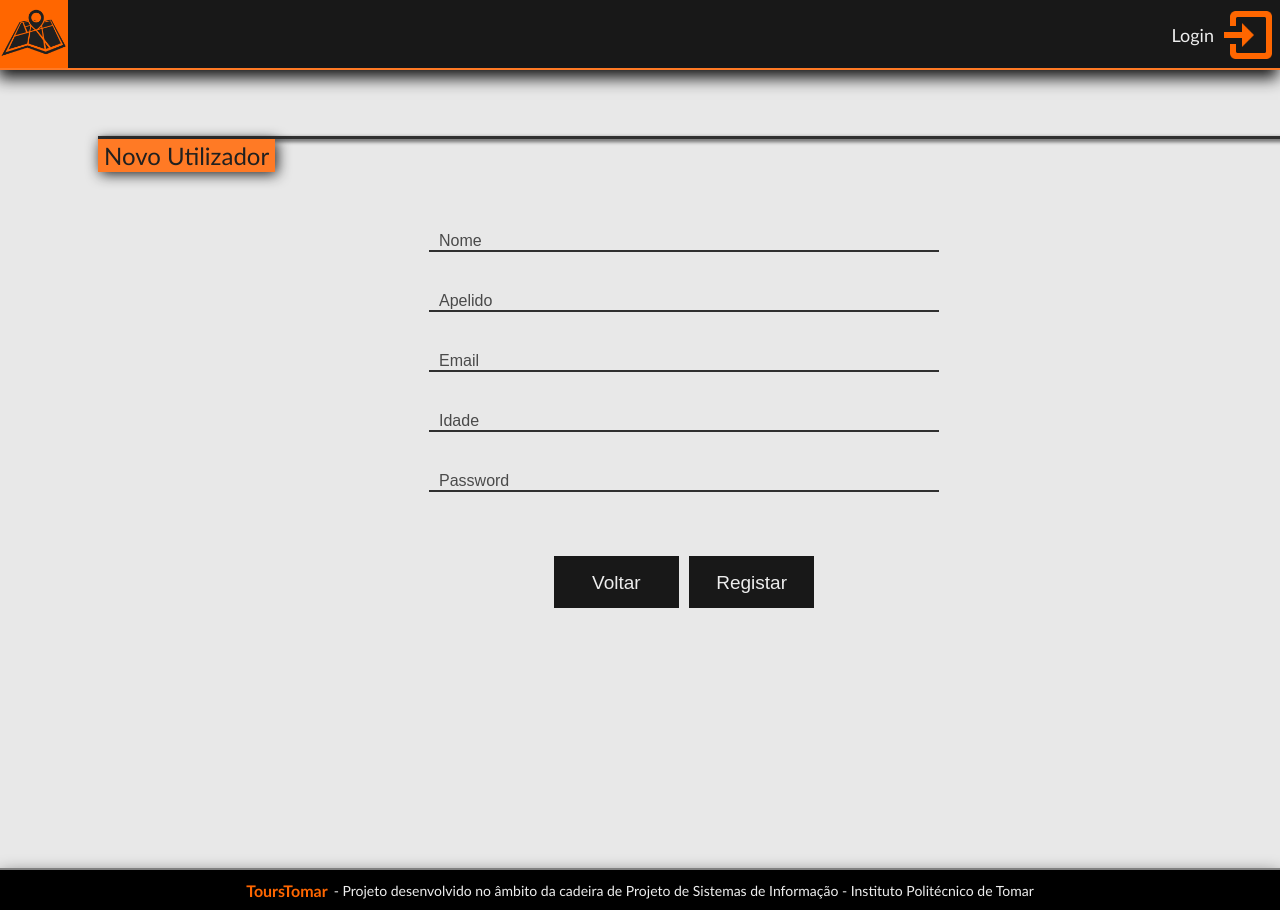
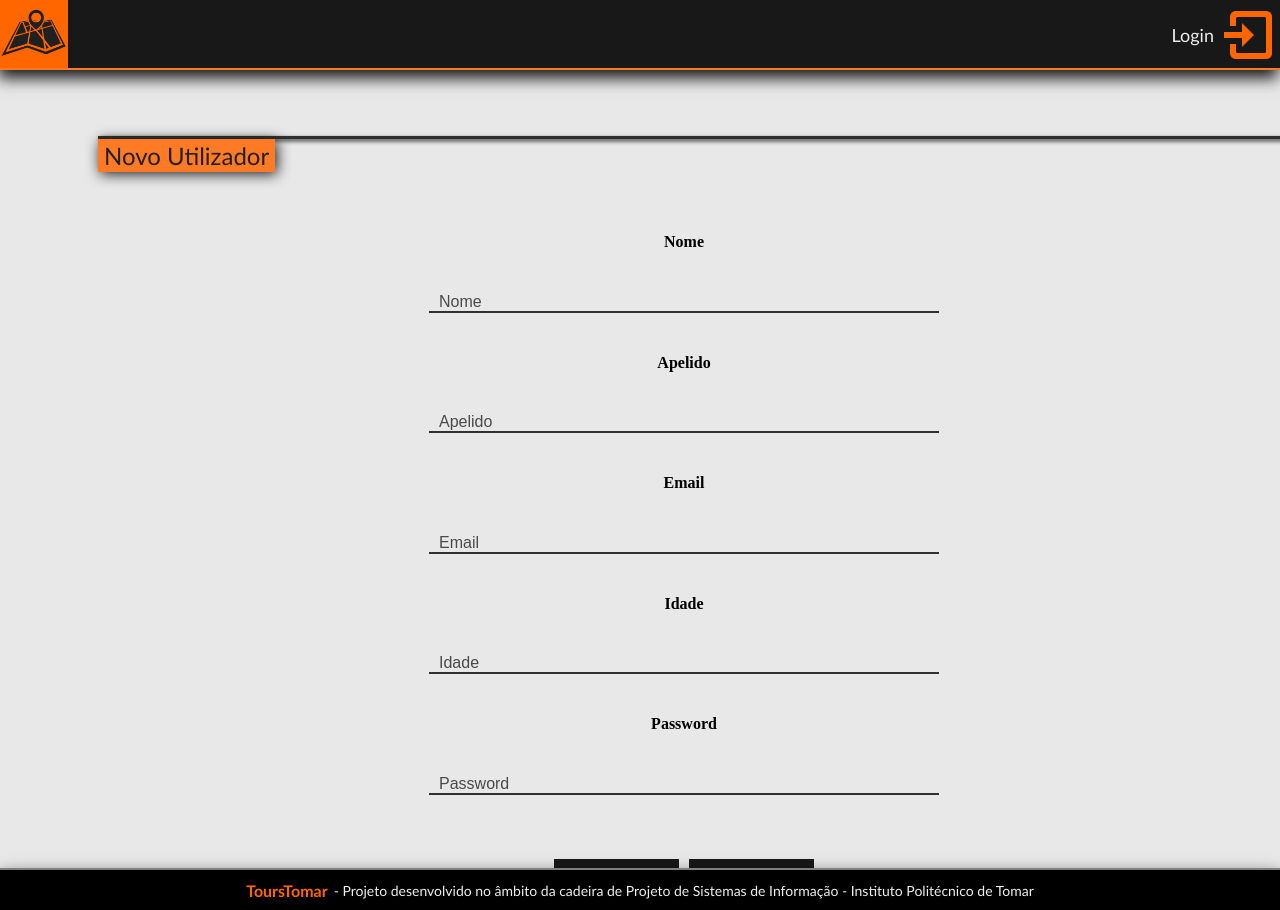
Before and after one commit to iptomar/PSI-Grupo-A-2019-2020, a React (Create React App) app in the folder frontoffice/: page /Register in a window 1280 px wide. Built offline with nearby package versions, Linux system fonts and the light colour scheme.

Commit message:
Pequeno fix a labels

```diff
--- a/frontoffice/src/pages/register.jsx
+++ b/frontoffice/src/pages/register.jsx
@@ -146,7 +146,7 @@ class Register extends Component {
                         <p className="TitleP">Novo Utilizador</p>
 
                         <div id="ProfileBox">
-                            <input
+                           <h4>Nome</h4> <input
                                 type="text"
                                 id="name"
                                 name="name"
@@ -156,7 +156,7 @@ class Register extends Component {
                                     this.reload
                                 }
                             ></input>
-                            <input
+                           <h4>Apelido</h4> <input
                                 type="text"
                                 id="surname"
                                 name="surname"
@@ -166,7 +166,7 @@ class Register extends Component {
                                     this.reload
                                 }
                             ></input>
-
+                            <h4>Email</h4>
                             <input
                                 type="text"
                                 id="email"
@@ -179,7 +179,7 @@ class Register extends Component {
                                     this.reload
                                 }
                             ></input>
-
+                            <h4>Idade</h4>
                             <input
                                 type="text"
                                 id="age"
@@ -190,7 +190,7 @@ class Register extends Component {
                                     this.reload
                                 }
                             ></input>
-
+                            <h4>Password</h4>
                             <input
                                 type="password"
                                 id="password"
```
Also changed, not shown: 1 other file (tests, documents, lock files or other folders).
